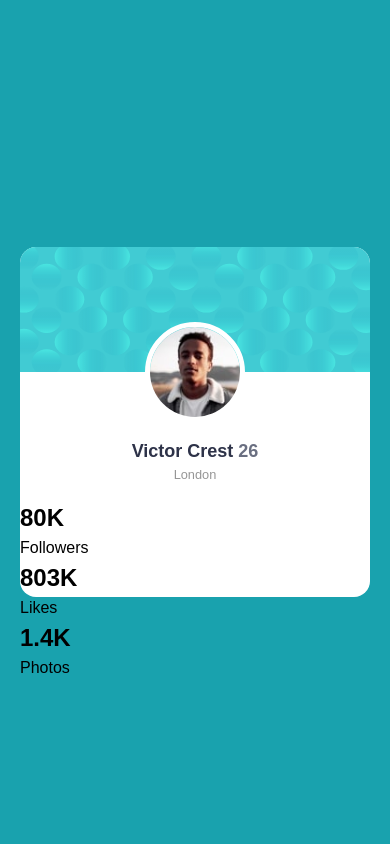
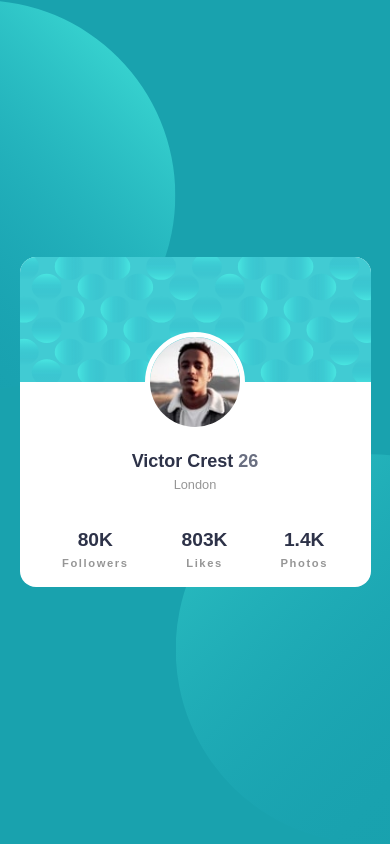
Before and after one commit to undrthegraveyard/Profile-card-component, a plain HTML site: page index.html in a window 390 px wide. Shown: the top 844 px of the page. Drawn offline with Linux system fonts and the light colour scheme.

Commit message:
Update style.css

```diff
--- a/style.css
+++ b/style.css
@@ -117,8 +117,6 @@ body{
     font-size: var(--fs-base);
     font-weight: var(--fw-bold);
     color: var(--clr-primary-2);
-
-
 }
 .personal-info p{
     font-size: 0.8rem;
@@ -129,3 +127,82 @@ body{
     color: var(--clr-primary-3);
 
 }
+.social-info{
+    display: flex;
+    justify-content: space-around;
+    align-items: center;
+    padding: 1rem;
+}
+.followers{
+    display: flex;
+    flex-direction: column;
+    justify-content: center;
+    align-items: center;
+}
+.followers h2{
+    font-size: 1.2rem;
+    font-weight: var(--fw-bold);
+    color: var(--clr-primary-2);
+}
+.followers p{
+    font-size: 0.7rem;
+    color: var(--clr-neutral-1);
+    letter-spacing: 0.1rem;
+    font-weight: var(--fw-bold);
+}
+.likes{
+    display: flex;
+    flex-direction: column;
+    justify-content: center;
+    align-items: center;
+}
+.likes h2{
+    font-size: 1.2rem;
+    font-weight: var(--fw-bold);
+    color: var(--clr-primary-2);
+}
+.likes p{
+    font-size: 0.7rem;
+    color: var(--clr-neutral-1);
+    letter-spacing: 0.1rem;
+    font-weight: var(--fw-bold);
+}
+.photos{
+    display: flex;
+    flex-direction: column;
+    justify-content: center;
+    align-items: center;
+}
+.photos h2{
+    font-size: 1.2rem;
+    font-weight: var(--fw-bold);
+    color: var(--clr-primary-2);
+}
+.photos p{
+    font-size: 0.7rem;
+    color: var(--clr-neutral-1);
+    letter-spacing: 0.1rem;
+    font-weight: var(--fw-bold);
+}
+@media (max-width: 768px){
+    body{
+        overflow: hidden;
+    }
+    .background{
+        grid-template-columns: 1fr;
+        overflow: hidden;
+    }
+    .card{
+        width: 90%;
+        max-width: 90%;
+        max-height: 90%;
+    }
+   .top{
+       transform: translateY(-55%);
+       transform: translateX(-55%);
+   }
+    .bottom{
+         transform: translateY(35%);
+         transform: translateX(45%);
+    }
+}
```
